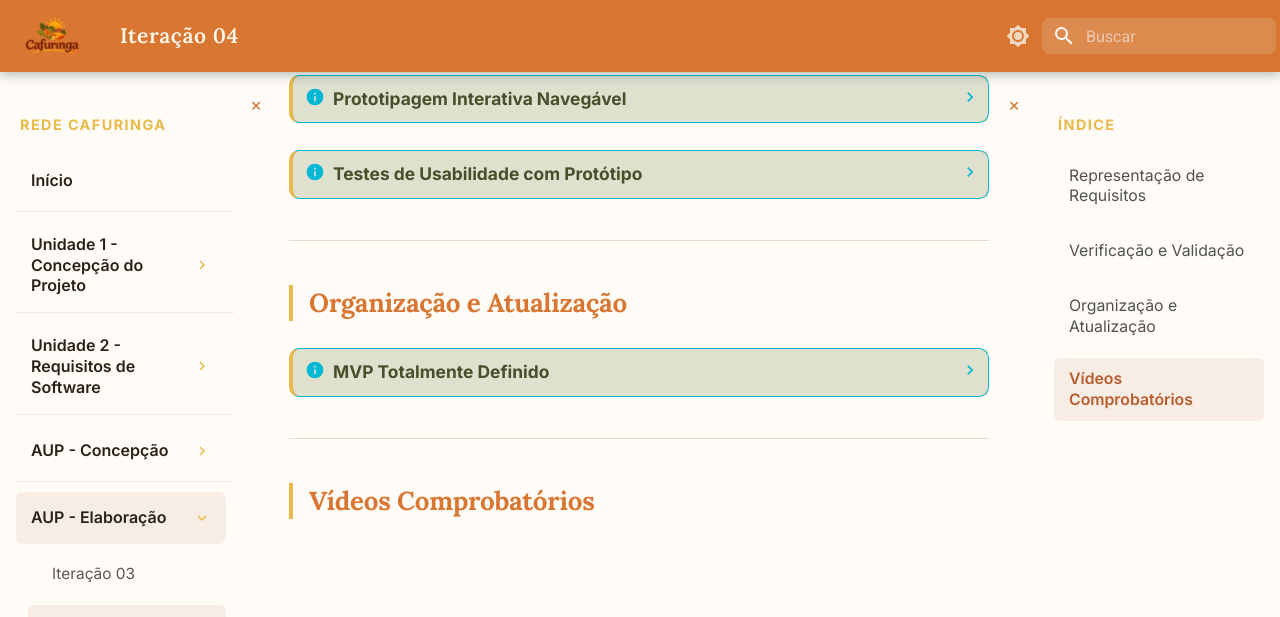
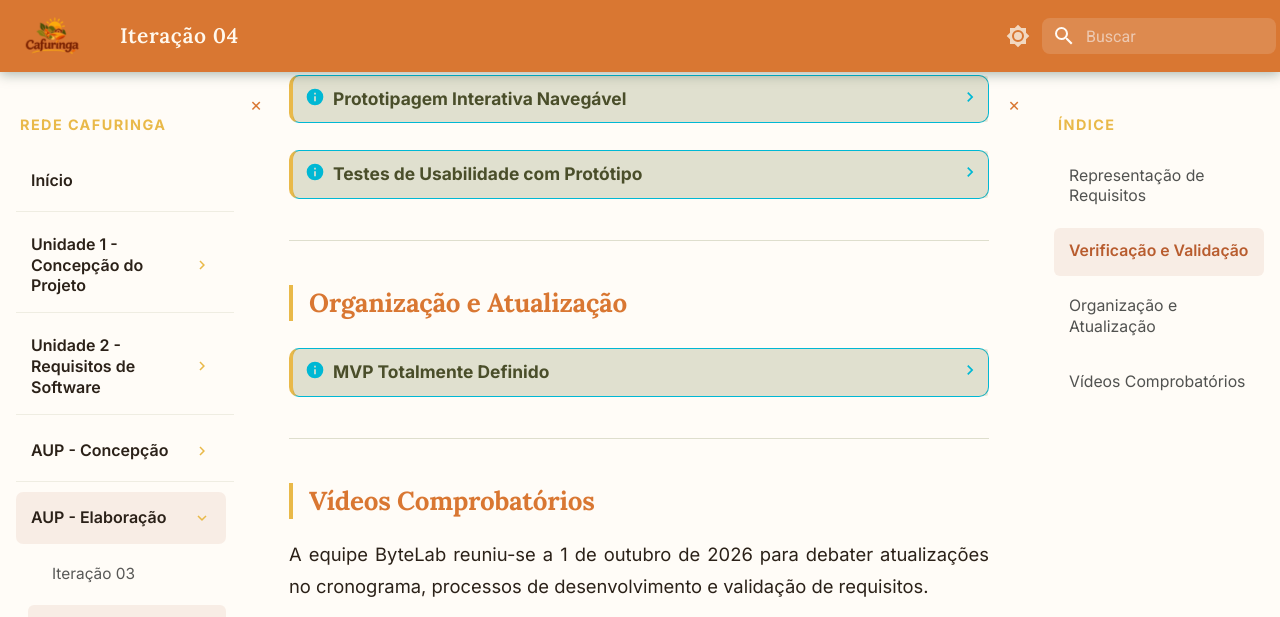
Before and after one commit to mdsreq-fga-unb/REQ-2026.2-T02-RedeCafuringa, an MkDocs documentation site: the page built from docs/aup-elaboracao/iteracao4.md, in a window 1280 px wide and 1400 px high, scrolled down 516 px. Shown: the top 617 px of the window. Built offline with MkDocs 1.6.1 and Material for MkDocs 9.7.7, drawn with Linux system fonts in a browser that asks for light colours; some of the changed text lies outside the part shown; grey boxes are pictures that could not be loaded.

Commit message:
docs: adicionas os vídeos da iteração 4 na documentação

```diff
--- a/docs/aup-elaboracao/iteracao4.md
+++ b/docs/aup-elaboracao/iteracao4.md
@@ -71,5 +71,13 @@
     - ![MVP Oficial](../../img/aup-elaboracao/mvp_visual.jpeg)
 
 ---
+## Vídeos Comprobatórios
 
-## Vídeos Comprobatórios
+
+A equipe ByteLab reuniu-se a 1 de outubro de 2026 para debater atualizações no cronograma, processos de desenvolvimento e validação de requisitos.
+
+<iframe width="800" height="450" src="https://youtu.be/yy58nDU2hmQ" title="Vídeo do YouTube" frameborder="0" allow="accelerometer; autoplay; clipboard-write; encrypted-media; gyroscope; picture-in-picture" allowfullscreen></iframe>
+
+A equipe ByteLab reuniu-se a 8 de outubro de 2026 para definir os critérios de Definition of Ready (DoR) e Definition of Done (DoD) do projeto. Decidiram simplificar a documentação, removendo descrições extensas e adotando um formato de checklist baseado num modelo fornecido pelo professor.
+
+<iframe width="800" height="450" src="https://youtu.be/31ZtccoYXtQ" title="Vídeo do YouTube" frameborder="0" allow="accelerometer; autoplay; clipboard-write; encrypted-media; gyroscope; picture-in-picture" allowfullscreen></iframe>
```
